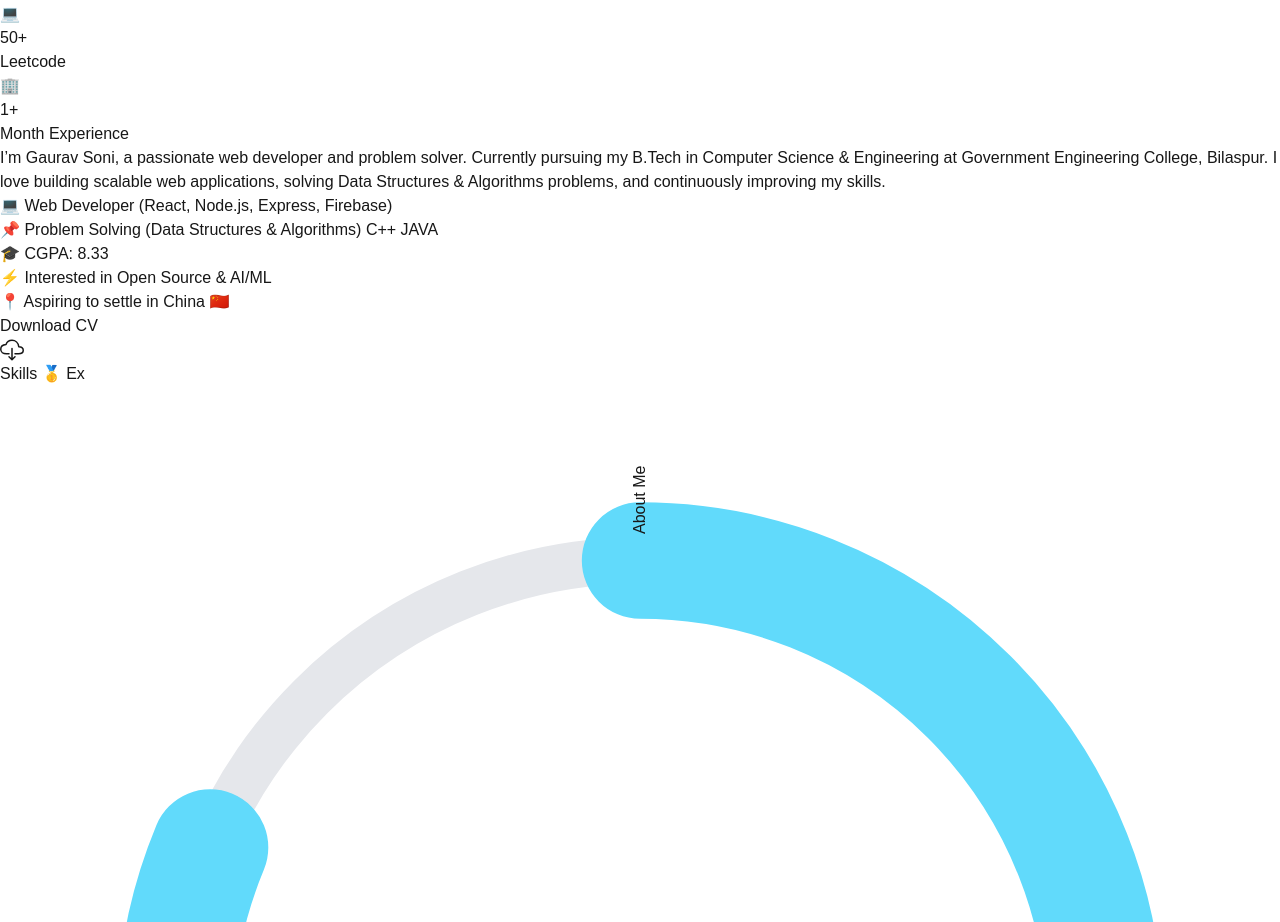
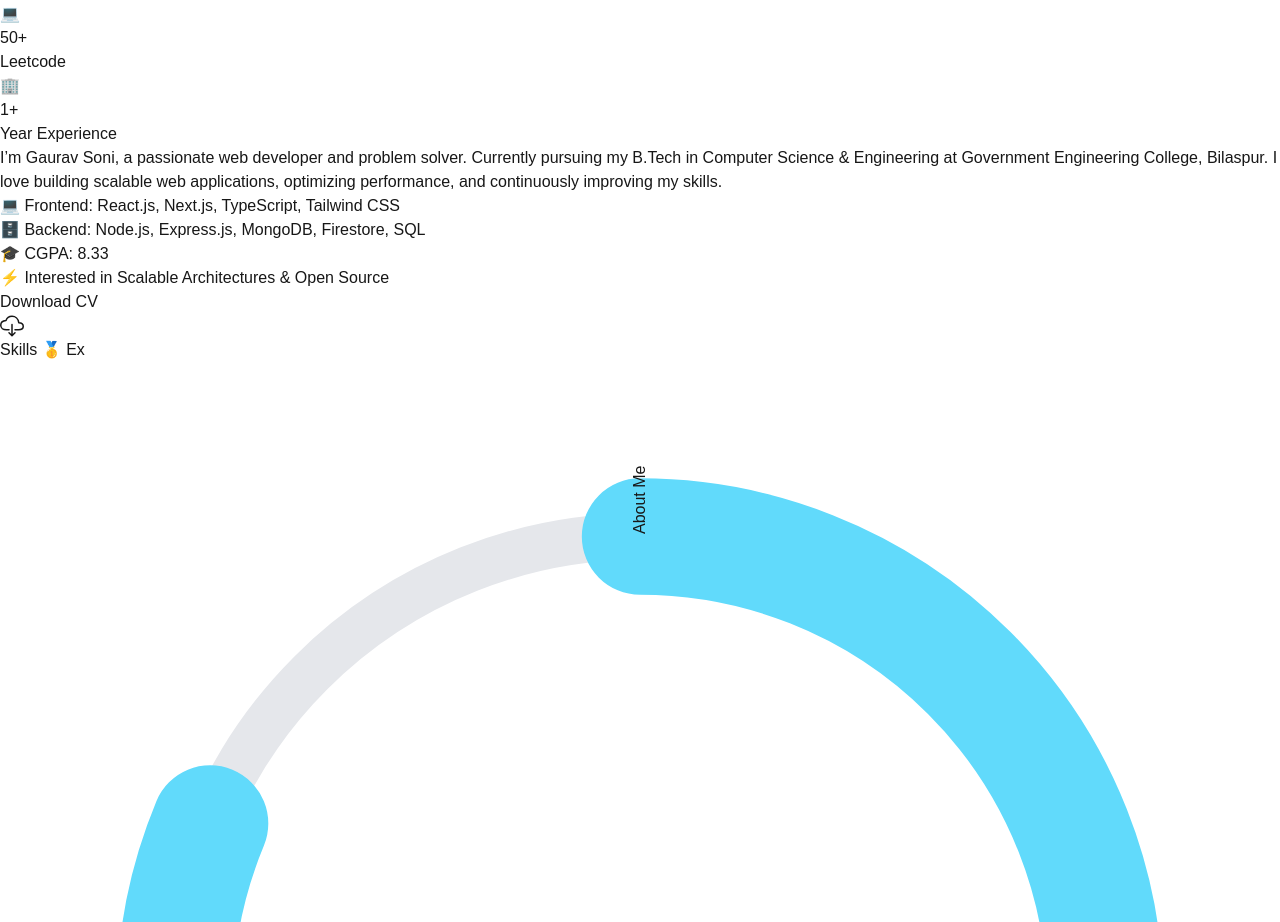
Before and after one commit to Gaurav-Soni24/GauravPortfolio, a Next.js app: page / in a window 1280 px wide. Shown: the part 4840-5762 px from the top of the page. Built offline with nearby package versions, Linux system fonts and the light colour scheme.

Commit message:
Update About.tsx

```diff
--- a/src/components/About.tsx
+++ b/src/components/About.tsx
@@ -5,27 +5,25 @@ import { IoCloudDownloadOutline } from "react-icons/io5";
 const About = () => {
 
   const handleDownload = () => {
+    // Make sure your new resume is saved at this path!
     const pdfUrl = '/assets/Resume.pdf';
 
     const link = document.createElement('a');
     link.href = pdfUrl;
-    link.download = 'resume.pdf';
+    link.download = 'Gaurav_Soni_Resume.pdf';
     link.click();
   };
-
-
 
   return (
     <motion.div
       className="flex flex-col lg:flex-row justify-center items-center bg-white min-h-screen px-6 sm:px-12 lg:px-32 py-16 text-black"
-      id="About"
+      id="about"
     >
       {/* About Me Text */}
       <motion.div
         initial={{ transform: "rotate(-90deg)", opacity: 0, x: -100 }}
         whileInView={{ transform: "rotate(-90deg)", opacity: 1, x: 0 }}
         transition={{ duration: 0.8, delay: 0.3, ease: "easeOut" }}
-
         style={{ whiteSpace: "nowrap" }}
         className="hidden lg:block text-6xl md:text-8xl font-bold text-gray-900"
       >
@@ -37,7 +35,6 @@ const About = () => {
         initial={{ opacity: 0, y: -30 }}
         whileInView={{ opacity: 1, y: 0 }}
         transition={{ duration: 0.8, delay: 0.3, ease: "easeOut" }}
-
         className="lg:hidden text-6xl md:text-7xl font-bold text-gray-900 mb-6"
       >
         About Me
@@ -51,21 +48,19 @@ const About = () => {
           initial={{ opacity: 0, scale: 0.9 }}
           whileInView={{ opacity: 1, scale: 1 }}
           transition={{ duration: 0.8, delay: 0.5, ease: "easeOut" }}
-
           className="flex justify-evenly mt-4 lg:justify-start lg:gap-9"
         >
           {/* Medal Style Stats */}
           {[
             { icon: "🚀", value: "5+", label: "Projects", color: "bg-yellow-500 text-yellow-600" },
             { icon: "💻", value: "50+", label: "Leetcode", color: "bg-blue-500 text-blue-700" },
-            { icon: "🏢", value: "1+", label: "Month Experience", color: "bg-orange-500 text-orange-700" }
+            { icon: "🏢", value: "1+", label: "Year Experience", color: "bg-orange-500 text-orange-700" } // Updated to 1+ Year
           ].map((item, index) => (
             <motion.div
               key={index}
               initial={{ opacity: 0, y: 20 }}
               whileInView={{ opacity: 1, y: 0 }}
               transition={{ duration: 0.8, delay: 0.6 + index * 0.2, ease: "easeOut" }}
-
               className="text-center flex flex-col items-center"
             >
               <div className={`w-16 h-16 ${item.color} text-white text-4xl font-bold flex items-center justify-center rounded-full shadow-lg`}>
@@ -82,13 +77,12 @@ const About = () => {
           initial={{ opacity: 0, x: 50 }}
           whileInView={{ opacity: 1, x: 0 }}
           transition={{ duration: 0.8, delay: 0.6, ease: "easeOut" }}
-
           className="text-lg md:text-xl text-gray-800 leading-relaxed text-left md:text-left"
         >
           I’m <span className="font-bold">Gaurav Soni</span>, a passionate web developer and problem solver.
           Currently pursuing my B.Tech in Computer Science & Engineering at
           <span className="font-semibold"> Government Engineering College, Bilaspur</span>.
-          I love building scalable web applications, solving Data Structures & Algorithms problems,
+          I love building scalable web applications, optimizing performance,
           and continuously improving my skills.
         </motion.p>
 
@@ -97,14 +91,12 @@ const About = () => {
           initial={{ opacity: 0, x: -50 }}
           whileInView={{ opacity: 1, x: 0 }}
           transition={{ duration: 0.8, delay: 0.7, ease: "easeOut" }}
-
           className="list-disc list-inside text-lg text-gray-700 space-y-2 text-left"
         >
-          <li>💻 Web Developer (React, Node.js, Express, Firebase)</li>
-          <li>📌 Problem Solving (Data Structures & Algorithms) <span className="font-bold">C++ JAVA</span></li>
+          <li>💻 Frontend: React.js, Next.js, TypeScript, Tailwind CSS</li>
+          <li>🗄️ Backend: Node.js, Express.js, MongoDB, Firestore, SQL</li>
           <li>🎓 CGPA: <span className="font-semibold">8.33</span></li>
-          <li>⚡ Interested in Open Source & AI/ML</li>
-          <li>📍 Aspiring to settle in China 🇨🇳</li>
+          <li>⚡ Interested in Scalable Architectures & Open Source</li>
         </motion.ul>
 
         {/* Download CV Button */}
```
